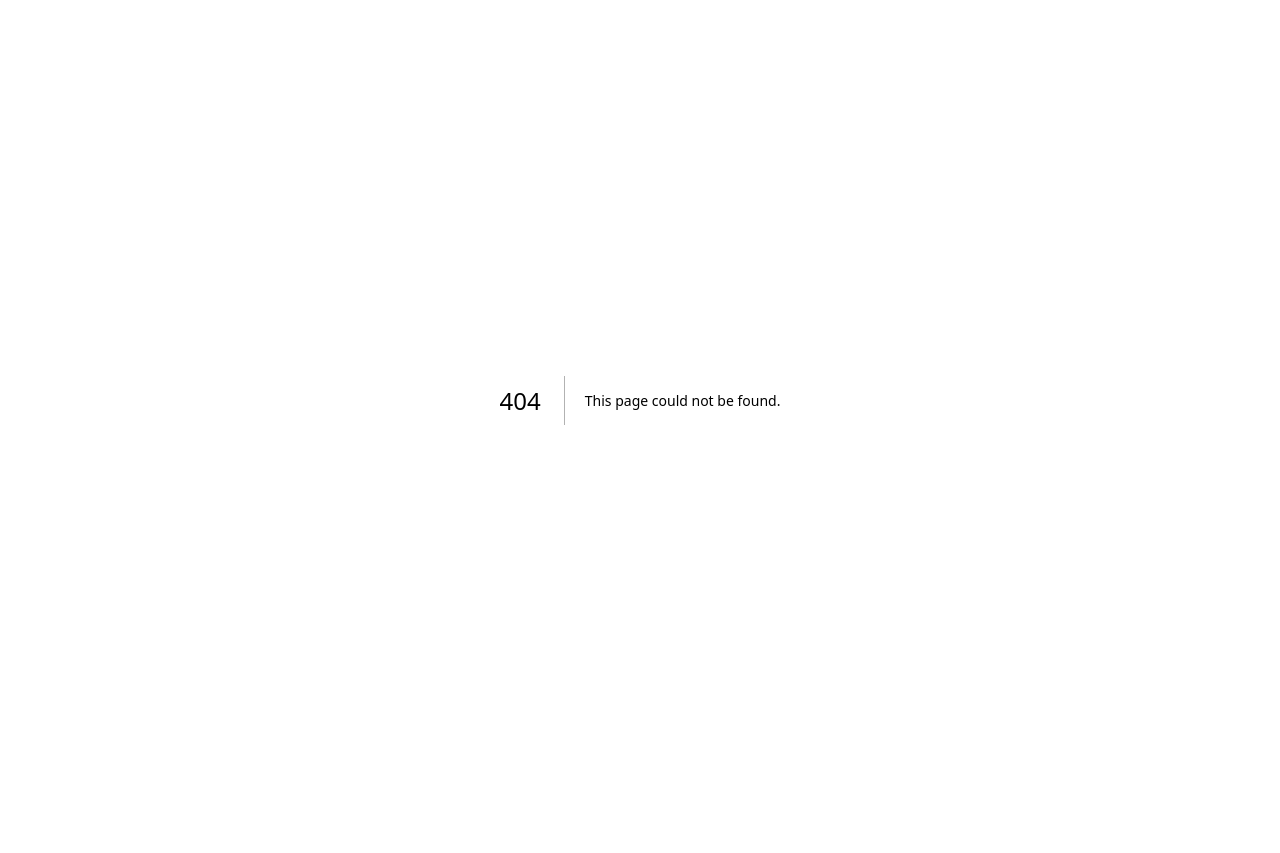
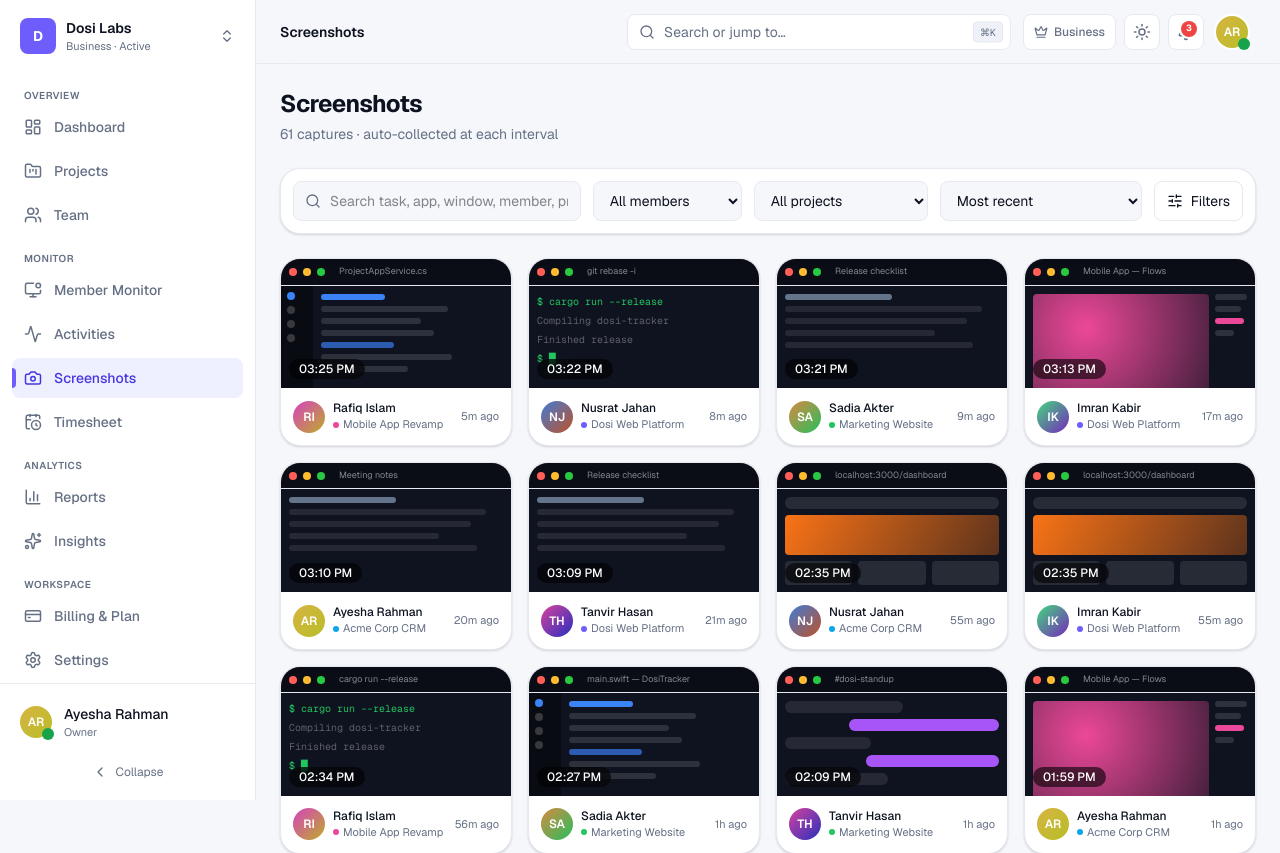
Before and after one commit to DosiBridge/Dosi-Tracker, a Next.js app in the folder frontend/: page /screenshots in a window 1280 px wide. Before the commit this address had no page. Shown: the top 853 px of the page. Before the commit the page ends 800 px from the top, so only its background shows below. Built offline with nearby package versions, Linux system fonts and the light colour scheme.

Commit message:
Add the screenshots gallery
Grid of captured screenshots using the same filter engine as the activities
page, with a lightbox for looking at one full size.

```diff
--- /dev/null
+++ b/frontend/src/app/(dashboard)/screenshots/page.tsx
@@ -0,0 +1,131 @@
+"use client";
+
+import { useMemo, useState } from "react";
+import { Video, Maximize2, MousePointerClick, Keyboard, SearchX } from "lucide-react";
+import { Card } from "@/components/ui/card";
+import { Badge } from "@/components/ui/badge";
+import { Avatar } from "@/components/ui/avatar";
+import { Modal } from "@/components/ui/modal";
+import { ScreenMockView } from "@/components/screen-mock";
+import { ActivityFilterBar } from "@/components/activities/activity-filter-bar";
+import { useSession } from "@/components/session-provider";
+import { activities, NOW, projectById, userById } from "@/lib/tenant-data";
+import { applyActivityFilters, defaultActivityFilters, type ActivityFilters } from "@/lib/activity-filters";
+import { scopeActivities } from "@/lib/scope";
+import type { Activity } from "@/lib/types";
+
+function timeLabel(iso: string) {
+  return new Date(iso).toLocaleTimeString("en", { hour: "2-digit", minute: "2-digit" });
+}
+function agoLabel(iso: string) {
+  const mins = Math.round((NOW.getTime() - new Date(iso).getTime()) / 60000);
+  if (mins < 60) return `${mins}m ago`;
+  const h = Math.floor(mins / 60);
+  if (h < 24) return `${h}h ago`;
+  return `${Math.floor(h / 24)}d ago`;
+}
+
+export default function ScreenshotsPage() {
+  const { user } = useSession();
+  const [filters, setFilters] = useState<ActivityFilters>(defaultActivityFilters);
+  const [active, setActive] = useState<Activity | null>(null);
+
+  const base = useMemo(() => scopeActivities(user, activities), [user]);
+  const shots = useMemo(() => applyActivityFilters(base, filters), [base, filters]);
+
+  return (
+    <div className="space-y-6">
+      <div className="flex flex-wrap items-end justify-between gap-4">
+        <div>
+          <h1 className="text-2xl font-bold tracking-tight">Screenshots</h1>
+          <p className="mt-1 text-sm text-muted-foreground">{shots.length} captures · auto-collected at each interval</p>
+        </div>
+      </div>
+
+      <ActivityFilterBar
+        value={filters}
+        onChange={setFilters}
+        resultCount={shots.length}
+        totalCount={base.length}
+        showMemberFilter={user.role !== "worker"}
+      />
+
+      {shots.length === 0 && (
+        <Card className="flex flex-col items-center justify-center gap-3 py-16 text-center">
+          <div className="flex h-12 w-12 items-center justify-center rounded-full bg-muted text-muted-foreground">
+            <SearchX className="h-6 w-6" />
+          </div>
+          <div>
+            <p className="font-medium">No screenshots match your filters</p>
+            <p className="mt-1 text-sm text-muted-foreground">Try widening the date range or clearing some filters.</p>
+          </div>
+          <button onClick={() => setFilters(defaultActivityFilters)} className="text-sm text-primary hover:underline">
+            Reset filters
+          </button>
+        </Card>
+      )}
+
+      <div className="grid grid-cols-2 gap-4 md:grid-cols-3 lg:grid-cols-4">
+        {shots.map((a) => {
+          const u = userById(a.userId);
+          const p = projectById(a.projectId);
+          return (
+            <Card key={a.id} className="group cursor-pointer overflow-hidden p-0" onClick={() => setActive(a)}>
+              <div className="relative">
+                <ScreenMockView screen={a.screen} title={a.activeWindows[0]?.windowTitle} className="aspect-video w-full rounded-none" />
+                <div className="absolute inset-0 flex items-center justify-center bg-black/0 opacity-0 transition-all group-hover:bg-black/40 group-hover:opacity-100">
+                  <Maximize2 className="h-6 w-6 text-white" />
+                </div>
+                <div className="absolute right-2 top-2 flex gap-1">
+                  {a.hasWebcam && (
+                    <span className="flex h-6 w-6 items-center justify-center rounded-md bg-black/60 text-white backdrop-blur">
+                      <Video className="h-3.5 w-3.5" />
+                    </span>
+                  )}
+                </div>
+                <div className="absolute bottom-2 left-2">
+                  <Badge className="bg-black/60 text-white backdrop-blur">{timeLabel(a.endedAt)}</Badge>
+                </div>
+              </div>
+              <div className="flex items-center gap-2 p-3">
+                <Avatar name={u?.name ?? ""} size="sm" />
+                <div className="min-w-0 flex-1">
+                  <div className="truncate text-xs font-medium">{u?.name}</div>
+                  <div className="flex items-center gap-1 text-[11px] text-muted-foreground">
+                    <span className="h-1.5 w-1.5 rounded-full" style={{ background: p?.color }} />
+                    <span className="truncate">{p?.title}</span>
+                  </div>
+                </div>
+                <span className="text-[11px] text-muted-foreground">{agoLabel(a.endedAt)}</span>
+              </div>
+            </Card>
+          );
+        })}
+      </div>
+
+      {/* Lightbox */}
+      <Modal
+        open={!!active}
+        onClose={() => setActive(null)}
+        title={active ? `${userById(active.userId)?.name} · ${timeLabel(active.endedAt)}` : ""}
+        className="max-w-3xl"
+      >
+        {active && (
+          <div className="space-y-4">
+            <ScreenMockView screen={active.screen} title={active.activeWindows[0]?.windowTitle} className="aspect-video w-full" />
+            <div className="flex flex-wrap items-center gap-4 text-sm">
+              <Badge tone="primary">{projectById(active.projectId)?.title}</Badge>
+              <span className="flex items-center gap-1 text-muted-foreground">
+                <MousePointerClick className="h-4 w-4" /> {active.mouseClicks.toLocaleString()} clicks
+              </span>
+              <span className="flex items-center gap-1 text-muted-foreground">
+                <Keyboard className="h-4 w-4" /> {active.keyboardHits.toLocaleString()} keys
+              </span>
+              <span className="text-muted-foreground">{active.description}</span>
+            </div>
+          </div>
+        )}
+      </Modal>
+    </div>
+  );
+}
```
